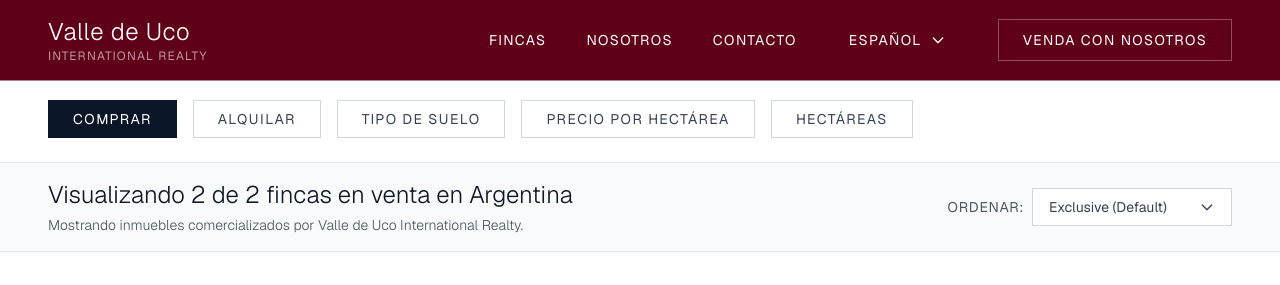
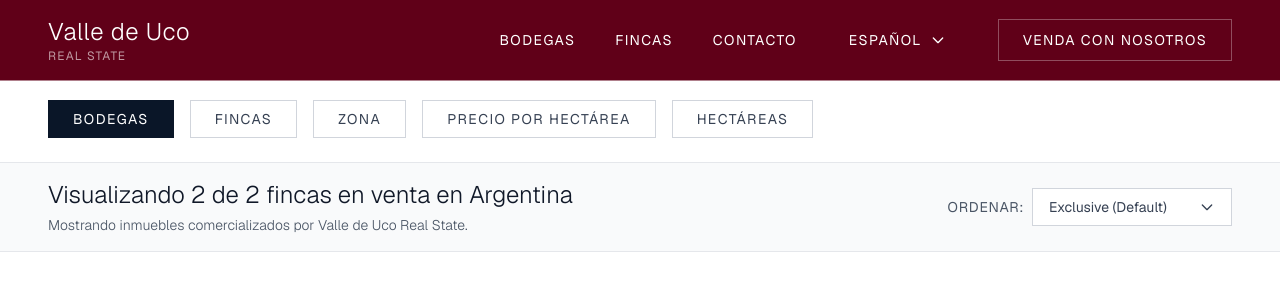
Before and after one commit to manudiiez/rodrigo-juri-inmobiliaria, a Next.js app: page /es-AR/propiedades in a window 1280 px wide. Shown: the top 285 px of the page. Built offline with nearby package versions, Linux system fonts and the light colour scheme.

Commit message:
changing contnet to include wyneri

```diff
--- a/src/components/NavbarMinimalista.tsx
+++ b/src/components/NavbarMinimalista.tsx
@@ -29,13 +29,13 @@ export default function NavbarMinimalista() {
               href="/propiedades"
               className="text-white hover:text-white/80 transition-colors text-sm uppercase tracking-widest"
             >
-              {t("properties")}
+              {t("wineries")}
             </Link>
             <Link
-              href="/vender#nosotros"
+              href="/propiedades"
               className="text-white hover:text-white/80 transition-colors text-sm uppercase tracking-widest"
             >
-              {t("about")}
+              {t("buyFarms")}
             </Link>
             <Link
               href="/vender#contacto"
@@ -83,14 +83,14 @@ export default function NavbarMinimalista() {
                 className="block text-sm text-white/80 uppercase tracking-widest"
                 onClick={() => setMobileMenuOpen(false)}
               >
-                {t("properties")}
+                {t("wineries")}
               </Link>
               <Link
-                href="/vender#nosotros"
+                href="/propiedades"
                 className="block text-sm text-white/80 uppercase tracking-widest"
                 onClick={() => setMobileMenuOpen(false)}
               >
-                {t("about")}
+                {t("buyFarms")}
               </Link>
               <Link
                 href="/vender#contacto"
--- a/src/messages/en-US.json
+++ b/src/messages/en-US.json
@@ -12,7 +12,7 @@
     },
     "About": {
       "intro": "For those seeking an exceptional estate and lifestyle,",
-      "highlight": "there is no better choice than Valle de Uco International Realty.",
+      "highlight": "there is no better choice than Valle de Uco Real Estate.",
       "mission": "Backed by years of experience and with the mission to revolutionize the way of investing in estates in Mendoza, Rodrigo Juri, licensed real estate broker, makes a difference for his clients at every step of the way in Tupungato."
     },
     "PropertiesGrid": {
@@ -54,15 +54,17 @@
   },
   "Navbar": {
     "brandName": "Valle de Uco",
-    "brandSubtitle": "International Realty",
+    "brandSubtitle": "Real Estate",
     "properties": "Estates",
     "about": "About",
     "contact": "Contact",
-    "sellWithUs": "Sell with us"
+    "sellWithUs": "Sell with us",
+    "buyFarms": "Farms",
+    "wineries": "Wineries"
   },
   "Footer": {
     "brandName": "Valle de Uco",
-    "brandSubtitle": "International Realty",
+    "brandSubtitle": "Real Estate",
     "description": "Specialists in premium estates and rural properties in Mendoza. Personalized advice to find your ideal investment in the heart of Valle de Uco.",
     "navigationTitle": "Navigation",
     "propertiesForSale": "Estates for Sale",
@@ -74,7 +76,7 @@
     "email": "info@valledeuco.com",
     "location": "Tupungato, Mendoza",
     "country": "Argentina",
-    "copyright": "Valle de Uco International Realty. All rights reserved.",
+    "copyright": "Valle de Uco Real Estate. All rights reserved.",
     "privacyPolicy": "Privacy Policy",
     "termsAndConditions": "Terms and Conditions"
   },
@@ -82,8 +84,13 @@
     "searchPlaceholder": "Argentina",
     "buy": "Buy",
     "rent": "Rent",
+    "farms": "Farms",
+    "wineries": "Wineries",
     "soilType": "Soil type",
+    "zone": "Zone",
     "all": "All",
+    "maipu": "Maipú",
+    "valleDeUco": "Uco Valley",
     "vineyards": "Vineyards",
     "winemaking": "Winemaking",
     "recreational": "Recreational",
@@ -99,7 +106,7 @@
     "clear": "Clear",
     "apply": "Apply",
     "viewing": "Viewing {count} of {total} estates for sale in Argentina",
-    "showingProperties": "Showing properties marketed by Valle de Uco International Realty.",
+    "showingProperties": "Showing properties marketed by Valle de Uco Real Estate.",
     "sortBy": "Sort by:",
     "exclusive": "Exclusive (Default)",
     "priceHighToLow": "Price: High to Low",
--- a/src/messages/es-AR.json
+++ b/src/messages/es-AR.json
@@ -12,7 +12,7 @@
     },
     "About": {
       "intro": "Para quienes buscan una finca y una vida excepcional,",
-      "highlight": "no hay mejor opción que Valle de uco International Realty.",
+      "highlight": "no hay mejor opción que Valle de uco Real State.",
       "mission": "Respaldado por años de experiencia y con la misión de renovar la forma de invertir en fincas en Mendoza, Rodrigo Juri, corredor inmobiliario matriculado, marca la diferencia para sus clientes en cada paso del camino en Tupungato."
     },
     "PropertiesGrid": {
@@ -54,15 +54,17 @@
   },
   "Navbar": {
     "brandName": "Valle de Uco",
-    "brandSubtitle": "International Realty",
+    "brandSubtitle": "Real State",
     "properties": "Fincas",
     "about": "Nosotros",
     "contact": "Contacto",
-    "sellWithUs": "Venda con nosotros"
+    "sellWithUs": "Venda con nosotros",
+    "buyFarms": "Fincas",
+    "wineries": "Bodegas"
   },
   "Footer": {
     "brandName": "Valle de Uco",
-    "brandSubtitle": "International Realty",
+    "brandSubtitle": "Real State",
     "description": "Especialistas en fincas premium y propiedades rurales en Mendoza. Asesoramiento personalizado para encontrar tu inversión ideal en el corazón del Valle de Uco.",
     "navigationTitle": "Navegación",
     "propertiesForSale": "Fincas en Venta",
@@ -74,7 +76,7 @@
     "email": "info@valledeuco.com",
     "location": "Tupungato, Mendoza",
     "country": "Argentina",
-    "copyright": "Valle de Uco International Realty. Todos los derechos reservados.",
+    "copyright": "Valle de Uco Real State. Todos los derechos reservados.",
     "privacyPolicy": "Política de Privacidad",
     "termsAndConditions": "Términos y Condiciones"
   },
@@ -82,8 +84,13 @@
     "searchPlaceholder": "Argentina",
     "buy": "Comprar",
     "rent": "Alquilar",
+    "farms": "Fincas",
+    "wineries": "Bodegas",
     "soilType": "Tipo de suelo",
+    "zone": "Zona",
     "all": "Todos",
+    "maipu": "Maipú",
+    "valleDeUco": "Valle de Uco",
     "vineyards": "Viñedos",
     "winemaking": "Vitivinícola",
     "recreational": "Recreativo",
@@ -99,7 +106,7 @@
     "clear": "Borrar",
     "apply": "Aplicar",
     "viewing": "Visualizando {count} de {total} fincas en venta en Argentina",
-    "showingProperties": "Mostrando inmuebles comercializados por Valle de Uco International Realty.",
+    "showingProperties": "Mostrando inmuebles comercializados por Valle de Uco Real State.",
     "sortBy": "Ordenar:",
     "exclusive": "Exclusive (Default)",
     "priceHighToLow": "Precio: Mayor a menor",
--- a/src/messages/pt-BR.json
+++ b/src/messages/pt-BR.json
@@ -12,7 +12,7 @@
     },
     "About": {
       "intro": "Para quem busca uma fazenda e uma vida excepcional,",
-      "highlight": "não há melhor opção do que Valle de Uco International Realty.",
+      "highlight": "não há melhor opção do que Valle de Uco Real State.",
       "mission": "Apoiado por anos de experiência e com a missão de renovar a forma de investir em fazendas em Mendoza, Rodrigo Juri, corretor imobiliário matriculado, faz a diferença para seus clientes em cada passo do caminho em Tupungato."
     },
     "PropertiesGrid": {
@@ -54,15 +54,17 @@
   },
   "Navbar": {
     "brandName": "Valle de Uco",
-    "brandSubtitle": "International Realty",
+    "brandSubtitle": "Real State",
     "properties": "Fazendas",
     "about": "Sobre nós",
     "contact": "Contato",
-    "sellWithUs": "Venda conosco"
+    "sellWithUs": "Venda conosco",
+    "buyFarms": "Fazendas",
+    "wineries": "Vinícolas"
   },
   "Footer": {
     "brandName": "Valle de Uco",
-    "brandSubtitle": "International Realty",
+    "brandSubtitle": "Real State",
     "description": "Especialistas em fazendas premium e propriedades rurais em Mendoza. Assessoria personalizada para encontrar seu investimento ideal no coração do Valle de Uco.",
     "navigationTitle": "Navegação",
     "propertiesForSale": "Fazendas à Venda",
@@ -74,7 +76,7 @@
     "email": "info@valledeuco.com",
     "location": "Tupungato, Mendoza",
     "country": "Argentina",
-    "copyright": "Valle de Uco International Realty. Todos os direitos reservados.",
+    "copyright": "Valle de Uco Real State. Todos os direitos reservados.",
     "privacyPolicy": "Política de Privacidade",
     "termsAndConditions": "Termos e Condições"
   },
@@ -82,8 +84,13 @@
     "searchPlaceholder": "Argentina",
     "buy": "Comprar",
     "rent": "Alugar",
+    "farms": "Fazendas",
+    "wineries": "Vinícolas",
     "soilType": "Tipo de solo",
+    "zone": "Zona",
     "all": "Todos",
+    "maipu": "Maipú",
+    "valleDeUco": "Vale de Uco",
     "vineyards": "Vinhedos",
     "winemaking": "Vinícola",
     "recreational": "Recreativo",
@@ -99,7 +106,7 @@
     "clear": "Limpar",
     "apply": "Aplicar",
     "viewing": "Visualizando {count} de {total} fazendas à venda na Argentina",
-    "showingProperties": "Mostrando imóveis comercializados por Valle de Uco International Realty.",
+    "showingProperties": "Mostrando imóveis comercializados por Valle de Uco Real State.",
     "sortBy": "Ordenar:",
     "exclusive": "Exclusivo (Padrão)",
     "priceHighToLow": "Preço: Maior ao menor",
--- a/src/sections/propiedades/FiltersSection.tsx
+++ b/src/sections/propiedades/FiltersSection.tsx
@@ -48,27 +48,27 @@ export default function FiltersSection({
   return (
     <div className="flex flex-wrap items-center gap-4">
       <button
-        onClick={() => setActiveFilter("comprar")}
+        onClick={() => setActiveFilter("bodegas")}
         className={`px-6 py-2 text-sm uppercase tracking-widest border transition-colors ${
-          activeFilter === "comprar"
+          activeFilter === "bodegas"
             ? "bg-[#0A1628] text-white border-[#0A1628]"
             : "bg-white text-gray-700 border-gray-300 hover:border-gray-400"
         }`}
       >
-        {t("buy")}
+        {t("wineries")}
       </button>
       <button
-        onClick={() => setActiveFilter("alquilar")}
+        onClick={() => setActiveFilter("fincas")}
         className={`px-6 py-2 text-sm uppercase tracking-widest border transition-colors ${
-          activeFilter === "alquilar"
+          activeFilter === "fincas"
             ? "bg-[#0A1628] text-white border-[#0A1628]"
             : "bg-white text-gray-700 border-gray-300 hover:border-gray-400"
         }`}
       >
-        {t("rent")}
+        {t("farms")}
       </button>
 
-      {/* Tipo de Suelo */}
+      {/* Zona */}
       <div className="relative filter-dropdown">
         <button
           onClick={(e) => {
@@ -79,7 +79,7 @@ export default function FiltersSection({
           }}
           className="px-6 py-2 text-sm uppercase tracking-widest border border-gray-300 bg-white text-gray-700 hover:border-gray-400 transition-colors"
         >
-          {selectedTipoSuelo || t("soilType")}
+          {selectedTipoSuelo || t("zone")}
         </button>
 
         {showTipoSueloFilter && (
@@ -95,48 +95,21 @@ export default function FiltersSection({
             </button>
             <button
               onClick={() => {
-                setSelectedTipoSuelo(t("vineyards"));
+                setSelectedTipoSuelo(t("maipu"));
                 setShowTipoSueloFilter(false);
               }}
               className="w-full px-6 py-3 text-left text-sm uppercase tracking-widest text-gray-700 hover:bg-gray-100 transition-colors border-b border-gray-200"
             >
-              {t("vineyards")}
+              {t("maipu")}
             </button>
             <button
               onClick={() => {
-                setSelectedTipoSuelo(t("winemaking"));
-                setShowTipoSueloFilter(false);
-              }}
-              className="w-full px-6 py-3 text-left text-sm uppercase tracking-widest text-gray-700 hover:bg-gray-100 transition-colors border-b border-gray-200"
-            >
-              {t("winemaking")}
-            </button>
-            <button
-              onClick={() => {
-                setSelectedTipoSuelo(t("recreational"));
-                setShowTipoSueloFilter(false);
-              }}
-              className="w-full px-6 py-3 text-left text-sm uppercase tracking-widest text-gray-700 hover:bg-gray-100 transition-colors border-b border-gray-200"
-            >
-              {t("recreational")}
-            </button>
-            <button
-              onClick={() => {
-                setSelectedTipoSuelo(t("agricultural"));
-                setShowTipoSueloFilter(false);
-              }}
-              className="w-full px-6 py-3 text-left text-sm uppercase tracking-widest text-gray-700 hover:bg-gray-100 transition-colors border-b border-gray-200"
-            >
-              {t("agricultural")}
-            </button>
-            <button
-              onClick={() => {
-                setSelectedTipoSuelo(t("livestock"));
+                setSelectedTipoSuelo(t("valleDeUco"));
                 setShowTipoSueloFilter(false);
               }}
               className="w-full px-6 py-3 text-left text-sm uppercase tracking-widest text-gray-700 hover:bg-gray-100 transition-colors"
             >
-              {t("livestock")}
+              {t("valleDeUco")}
             </button>
           </div>
         )}
--- a/src/sections/propiedades/PropertiesSearchPage.tsx
+++ b/src/sections/propiedades/PropertiesSearchPage.tsx
@@ -11,7 +11,7 @@ import { properties as propertiesData } from "@/data/properties";
 export default function PropertiesSearchPage() {
   const t = useTranslations("PropertiesPage");
   const locale = useLocale();
-  const [activeFilter, setActiveFilter] = useState("comprar");
+  const [activeFilter, setActiveFilter] = useState("bodegas");
   const [searchInput, setSearchInput] = useState("");
   const [showPriceFilter, setShowPriceFilter] = useState(false);
   const [showHectaresFilter, setShowHectaresFilter] = useState(false);
```
